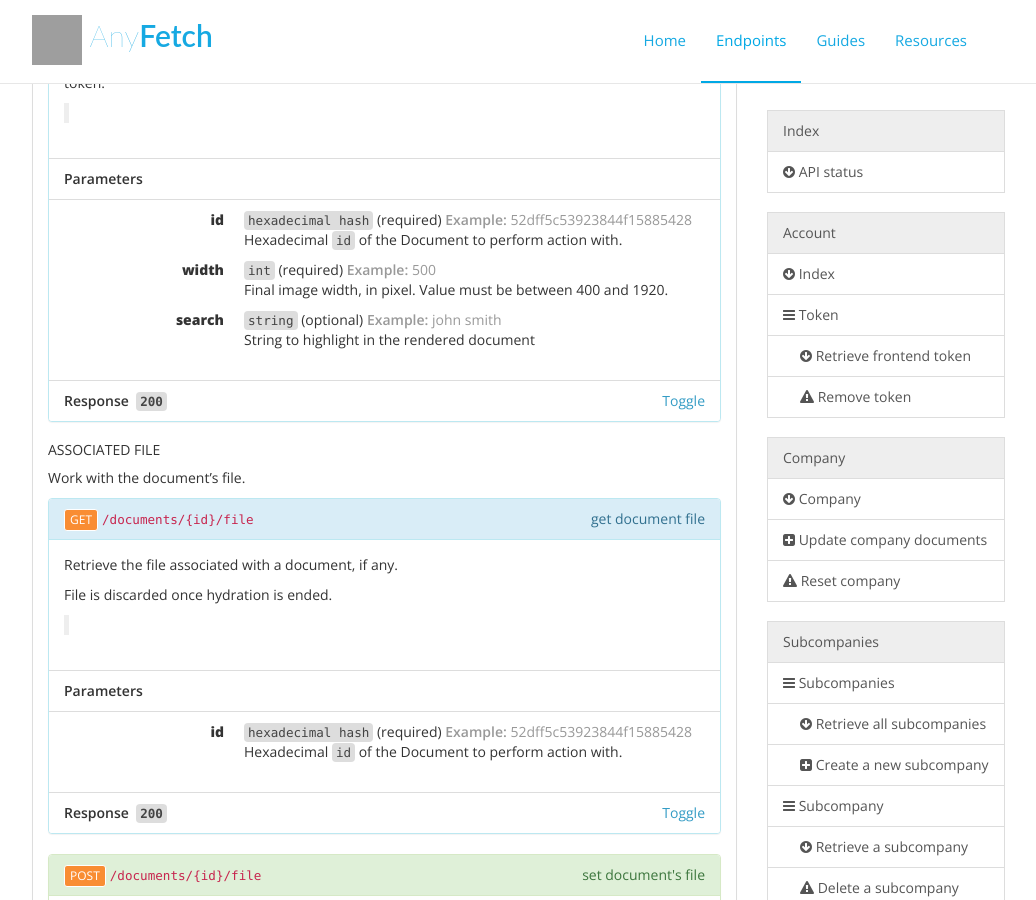
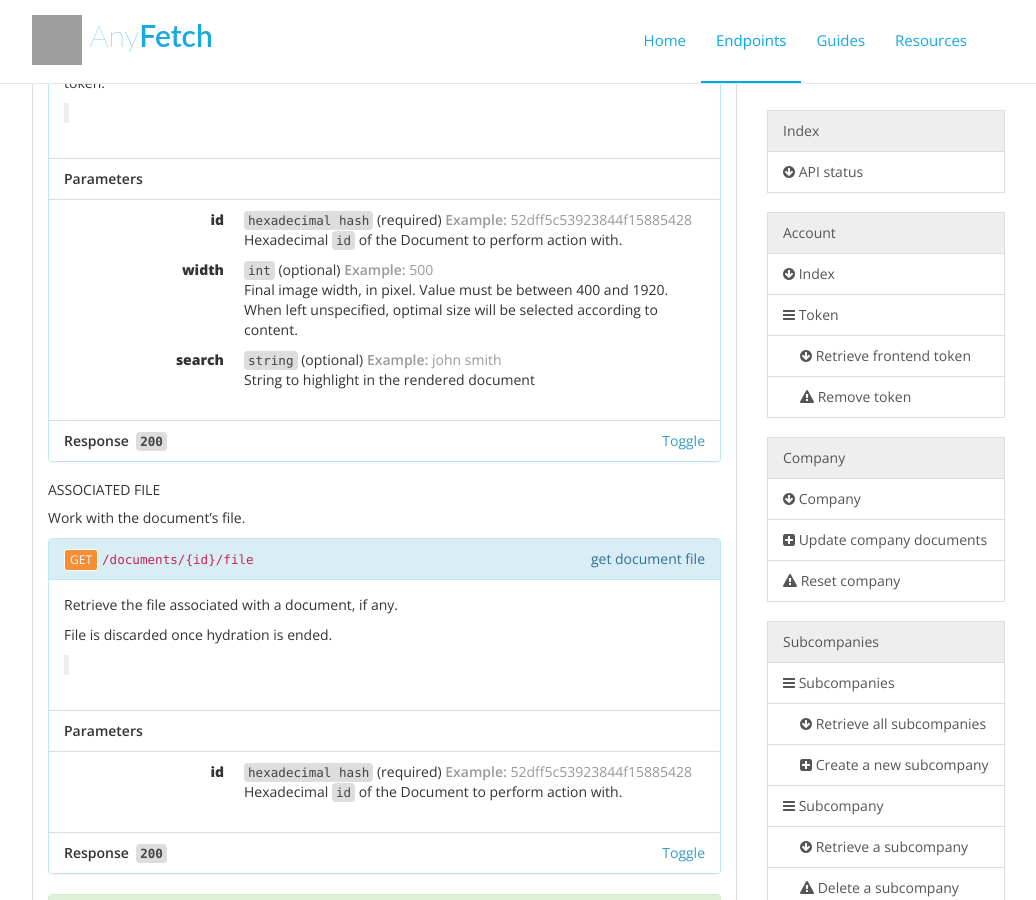
Before and after one commit to AnyFetch/developers.anyfetch.com, a Jekyll site: the page endpoints/index.html, which Jekyll copies as it is, in a window 1280 px wide and 900 px high, scrolled down 9356 px. Shown: the whole window, without its empty margins (133-1169 px from the left). Built offline with Jekyll 4.4.1, drawn with Linux system fonts in a browser that asks for light colours; nearby versions of some CDN libraries; Markdown is read by kramdown in place of the engine named in the settings; grey boxes are pictures that could not be loaded.

Commit message:
Width is optional

```diff
--- a/endpoints/index.html
+++ b/endpoints/index.html
@@ -1020,7 +1020,7 @@ Also include information about hydraters (<code>hydratedBy</code>, <code>hydrati
 </ul>
 </blockquote>
 </div><ul class="list-group"><li class="list-group-item bg-default"><strong>Parameters</strong></li><li class="list-group-item"><dl class="dl-horizontal"><dt>id</dt><dd><code>hexadecimal hash</code>&nbsp;<span class="required">(required)</span>&nbsp;<span class="text-muted example"><strong>Example:&nbsp;</strong><span>52dff5c53923844f15885428</span></span><p>Hexadecimal <code>id</code> of the Document to perform action with.</p>
-</dd><dt>width</dt><dd><code>int</code>&nbsp;<span class="required">(required)</span>&nbsp;<span class="text-muted example"><strong>Example:&nbsp;</strong><span>500</span></span><p>Final image width, in pixel. Value must be between 400 and 1920.</p>
+</dd><dt>width</dt><dd><code>int</code>&nbsp;<span>(optional)</span>&nbsp;<span class="text-muted example"><strong>Example:&nbsp;</strong><span>500</span></span><p>Final image width, in pixel. Value must be between 400 and 1920. When left unspecified, optimal size will be selected according to content.</p>
 </dd><dt>search</dt><dd><code>string</code>&nbsp;<span>(optional)</span>&nbsp;<span class="text-muted example"><strong>Example:&nbsp;</strong><span>john smith</span></span><p>String to highlight in the rendered document</p>
 </dd></dl></li></ul><ul class="list-group"><li class="list-group-item"><strong>Response&nbsp;&nbsp;<code>200</code></strong><a data-toggle="collapse" data-target="#c0d4c18c221b460e9ebd340af7fe7dd7" class="pull-right">Toggle</a></li><li id="c0d4c18c221b460e9ebd340af7fe7dd7" class="list-group-item panel-collapse collapse"><div class="description"></div><h5>Headers</h5><pre><code><span class="hljs-attribute">Content-Type</span>: <span class="hljs-string">image/png</span><br></code></pre><h5>Body</h5><pre><code><span class="hljs-list">{binary image content}</span>
 </code></pre></li></ul></section><h4 id="documents-associated-file">Associated file&nbsp;<a href="#documents-associated-file"><i class="fa fa-link"></i></a></h4><p>Work with the document’s file.</p>
```
Also changed, not shown: blueprint.md (+1 -1 lines).
